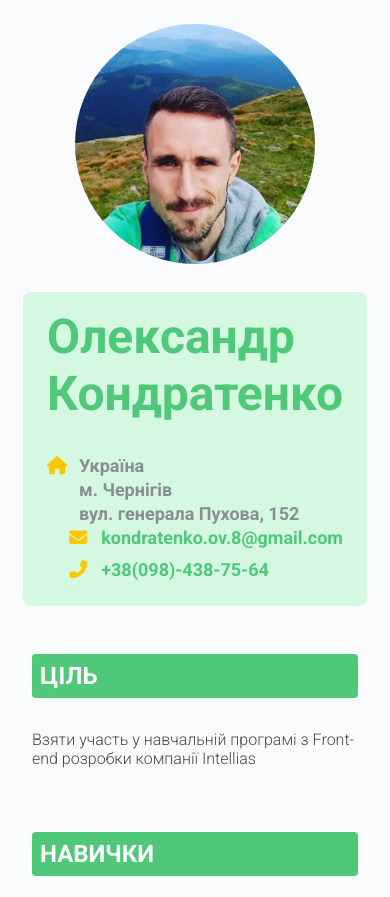
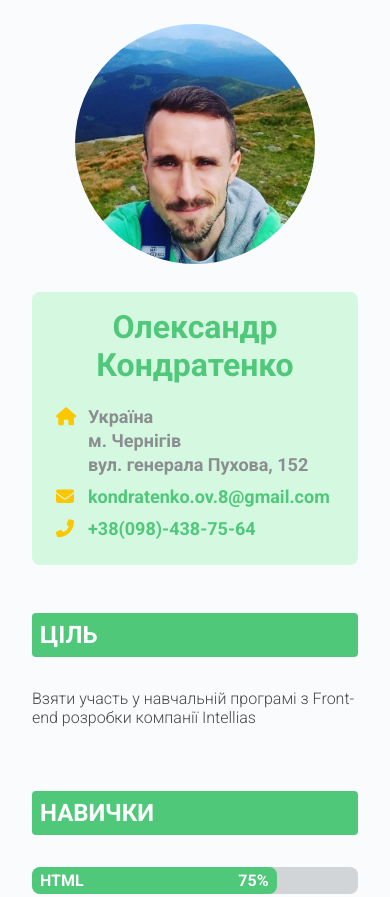
Before and after one commit to defender-8/my-cv, a plain HTML site: page index.html in a window 390 px wide. Shown: the top 897 px of the page. Drawn offline with Linux system fonts and the light colour scheme.

Commit message:
- Responsive fixes

```diff
--- a/css/components.css
+++ b/css/components.css
@@ -29,19 +29,6 @@
 /*Avatar*/
 .avatar-img {
   border-radius: 50%;
-}
-
-/*Contacts*/
-.contacts {
-  max-width: 700px;
-}
-
-.contacts-left {
-  float: left;
-}
-
-.contacts-right {
-  float: right;
 }
 
 /*Contacts Item*/
@@ -174,6 +161,19 @@
 }
 
 @media screen and (min-width: 992px){
+  /*Contacts*/
+  .contacts {
+    max-width: 700px;
+  }
+
+  .contacts-left {
+    float: left;
+  }
+
+  .contacts-right {
+    float: right;
+  }
+
   /*Section*/
   .section {
     display: flex;
@@ -208,6 +208,16 @@
     width: auto;
   }
 
+  .header h1 {
+    font-size: 32px;
+    text-align: center;
+  }
+
+  /*Contacts*/
+  .contacts-left {
+    margin-bottom: 8px;
+  }
+
   /*Section*/
   .section-left {
     margin-bottom: 32px;
--- a/index.html
+++ b/index.html
@@ -2,6 +2,7 @@
 <html lang="en">
 <head>
   <meta charset="UTF-8">
+  <meta name="viewport" content="width=device-width, initial-scale=1">
   <title>Олександр Кондратенко</title>
   <script src="https://kit.fontawesome.com/3a7e79880d.js" crossorigin="anonymous"></script>
   <link rel="stylesheet" href="css/general.css">
```
